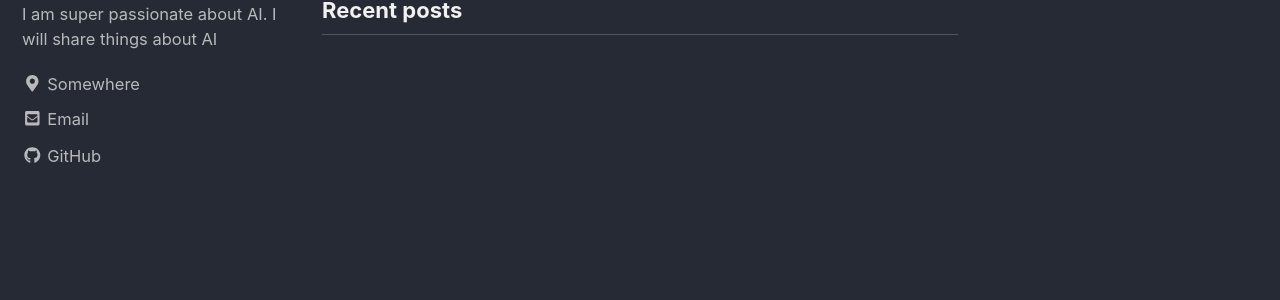
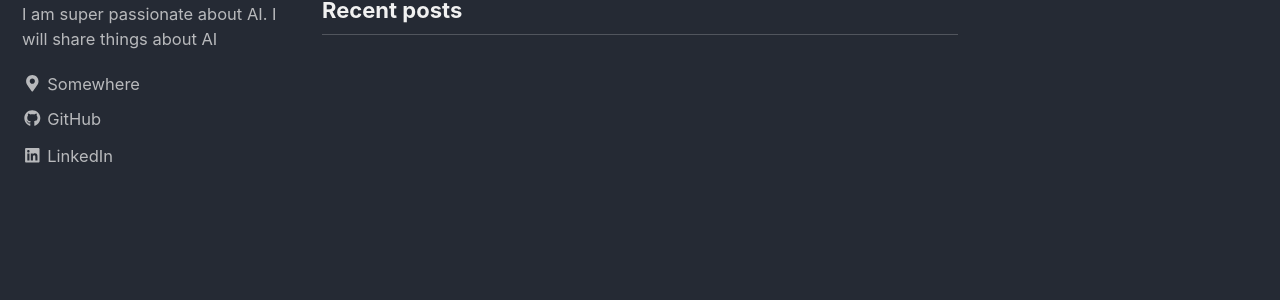
Before and after one commit to alibabadoufu/alibabadoufu.github.io, a Jekyll site: the page built from index.html, in a window 1280 px wide. Shown: the part 145-445 px from the top of the page. Built offline with Jekyll 4.4.1, drawn with Linux system fonts in a browser that asks for light colours; cached includes are drawn as plain includes; the list of posts is cut into pages by our own code.

Commit message:
modify config.yml

```diff
--- a/_config.yml
+++ b/_config.yml
@@ -114,7 +114,7 @@ author:
   links:
     - label: "Email"
       icon: "fas fa-fw fa-envelope-square"
-      url: "https://sg.linkedin.com/in/woenyon"
+      # url: "https://sg.linkedin.com/in/woenyon"
     - label: "Website"
       icon: "fas fa-fw fa-link"
       # url: "https://your-website.com"
@@ -130,6 +130,9 @@ author:
     - label: "Instagram"
       icon: "fab fa-fw fa-instagram"
       # url: "https://instagram.com/"
+    - label: "LinkedIn"
+      icon: "fab fa-fw fa-linkedin"
+      url: "https://sg.linkedin.com/in/woenyon"
 
 # Site Footer
 footer:
```
